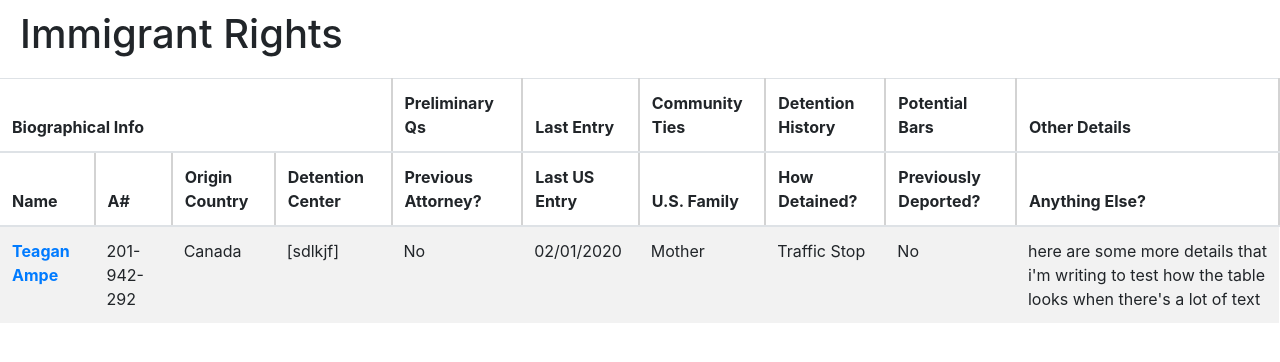
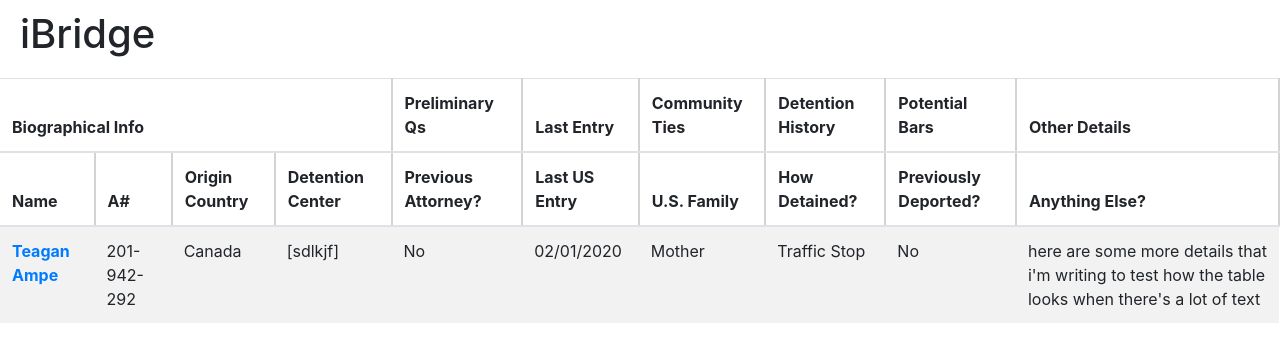
Before and after one commit to LilyPerr/immigrant-rights, a PHP site: page / in a window 1280 px wide. Shown: the top 362 px of the page. Run offline with PHP 8.4, Linux system fonts and the light colour scheme; data that the repository does not hold is empty.

Commit message:
changed titles to ibridge

```diff
--- a/index.php
+++ b/index.php
@@ -32,7 +32,7 @@
     <link rel="stylesheet" href="https://stackpath.bootstrapcdn.com/bootstrap/4.4.1/css/bootstrap.min.css" integrity="sha384-Vkoo8x4CGsO3+Hhxv8T/Q5PaXtkKtu6ug5TOeNV6gBiFeWPGFN9MuhOf23Q9Ifjh" crossorigin="anonymous">
     <link rel="stylesheet" href="styles.css">
 
-    <title>Immigrant Rights</title>
+    <title>iBridge</title>
 
     <style>
         thead tr th {
@@ -52,7 +52,7 @@
   <body>
 
     <!-- SHOW JUST INITIAL CATEGORIES; WHEN CLICK, EXPAND OPEN -->
-    <div class="title text-lg-left text-sm-center text-"><h1>Immigrant Rights</h1></div>
+    <div class="title text-lg-left text-sm-center text-"><h1>iBridge</h1></div>
 
     <div class="table-responsive">
         <table class="table table-striped">
```
